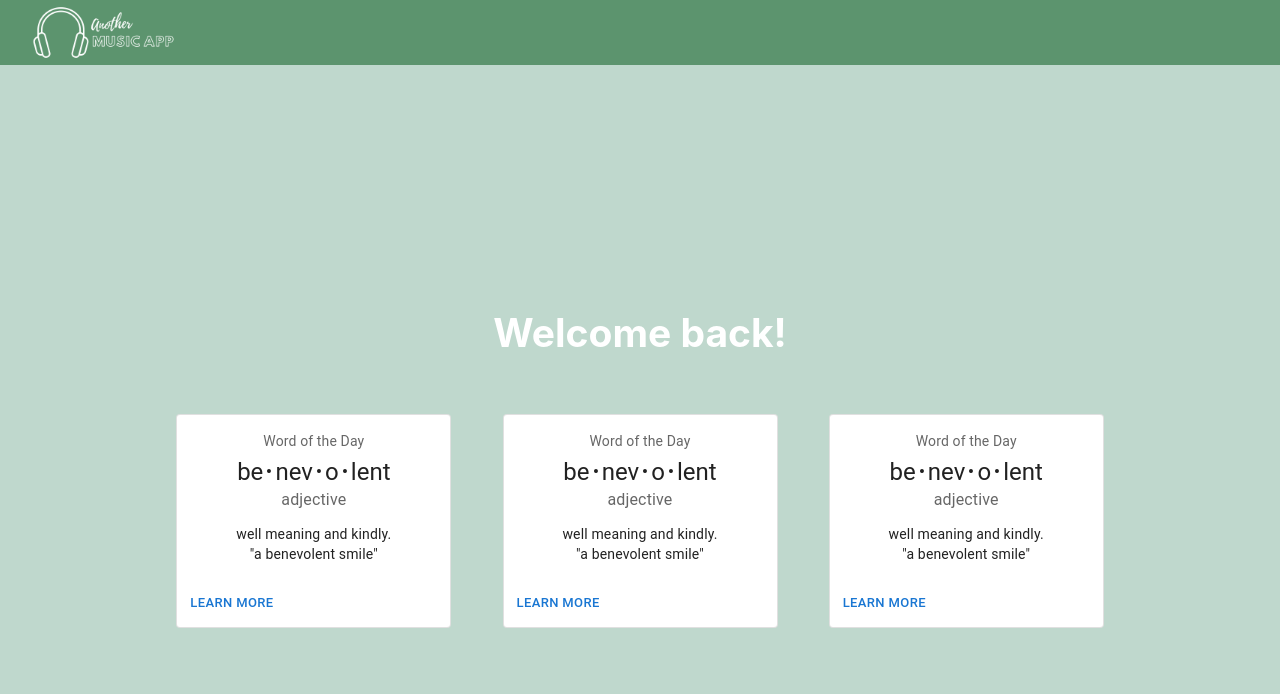
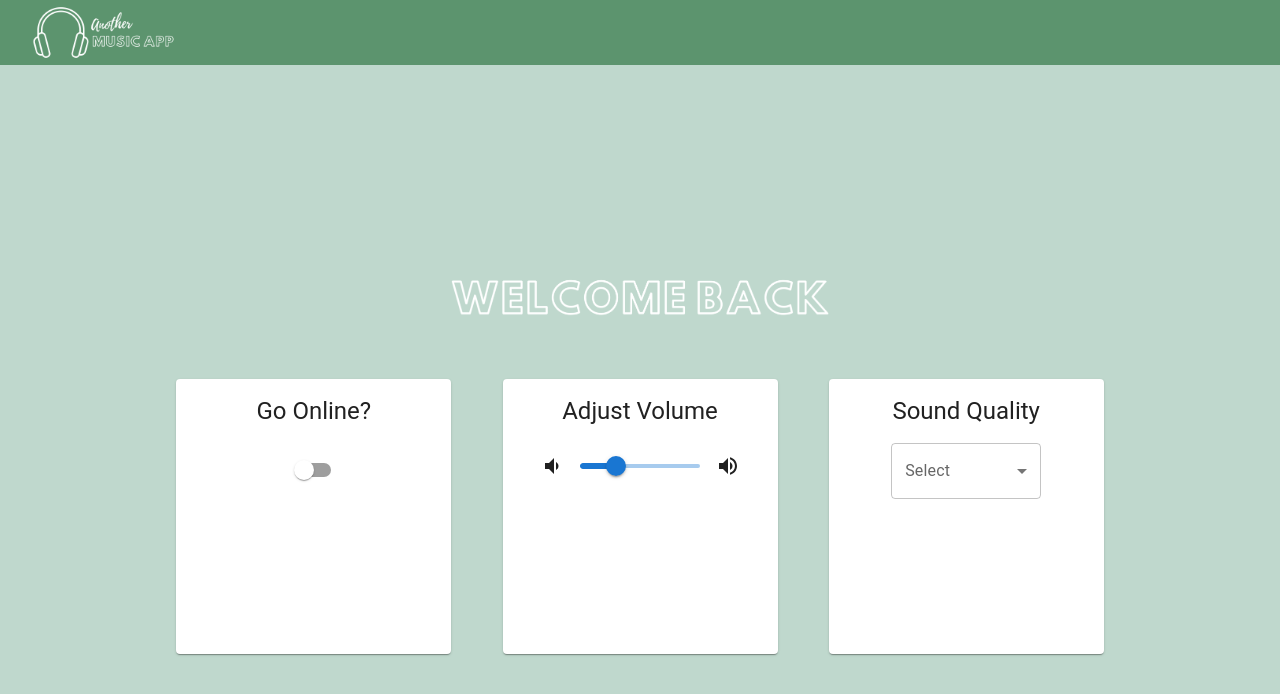
Before and after one commit to JohnnyCulbreth/js-411-my-music-app, a React (Create React App) app: page / in a window 1280 px wide. Shown: the top 694 px of the page. Built offline with nearby package versions, Linux system fonts and the light colour scheme.

Commit message:
created cards and added to dashboard

```diff
--- a/src/App.css
+++ b/src/App.css
@@ -20,3 +20,15 @@
 .displaycard {
   margin: 2vw;
 }
+
+.switch {
+  align-items: center;
+  justify-content: center;
+  margin: auto;
+}
+
+.slider {
+  align-items: center;
+  justify-content: center;
+  margin: auto;
+}
--- a/src/App.js
+++ b/src/App.js
@@ -1,7 +1,8 @@
 import './App.css';
 import React from 'react';
 import ResponsiveAppBar from './components/ResponsiveAppBar';
-import OutlinedCard from './components/Dashboard';
+import Dashboard from './components/Dashboard';
+import welcomeback from './welcomeback.png';
 
 function App(props) {
   const [loggedIn, setLoggedIn] = React.useState(false);
@@ -20,18 +21,10 @@ function App(props) {
     <div className='App'>
       <ResponsiveAppBar />
       <header className='App-header'>
-        <h2>Welcome back!</h2>
+        <img src={welcomeback} style={{ width: 400, height: 92, margin: 5 }} />
         <div className='content'>
-          <div className='cards'>
-            <div className='displaycard'>
-              <OutlinedCard />
-            </div>
-            <div className='displaycard'>
-              <OutlinedCard />
-            </div>
-            <div className='displaycard'>
-              <OutlinedCard />
-            </div>
+          <div className='dashboard'>
+            <Dashboard />
           </div>
         </div>
       </header>
--- a/src/components/Dashboard.js
+++ b/src/components/Dashboard.js
@@ -1,48 +1,26 @@
-import * as React from 'react';
-import Box from '@mui/material/Box';
-import Card from '@mui/material/Card';
-import CardActions from '@mui/material/CardActions';
-import CardContent from '@mui/material/CardContent';
-import Button from '@mui/material/Button';
-import Typography from '@mui/material/Typography';
+// import { DashboardOutlined } from '@material-ui/icons';
+import React, { Component } from 'react';
+import SwitchCard from './SwitchCard';
+import VolumeCard from './VolumeCard';
+import SoundCard from './SoundCard';
 
-const bull = (
-  <Box
-    component='span'
-    sx={{ display: 'inline-block', mx: '2px', transform: 'scale(0.8)' }}
-  >
-    •
-  </Box>
-);
-
-const card = (
-  <React.Fragment>
-    <CardContent>
-      <Typography sx={{ fontSize: 14 }} color='text.secondary' gutterBottom>
-        Word of the Day
-      </Typography>
-      <Typography variant='h5' component='div'>
-        be{bull}nev{bull}o{bull}lent
-      </Typography>
-      <Typography sx={{ mb: 1.5 }} color='text.secondary'>
-        adjective
-      </Typography>
-      <Typography variant='body2'>
-        well meaning and kindly.
-        <br />
-        {'"a benevolent smile"'}
-      </Typography>
-    </CardContent>
-    <CardActions>
-      <Button size='small'>Learn More</Button>
-    </CardActions>
-  </React.Fragment>
-);
-
-export default function OutlinedCard() {
+function Dashboard() {
   return (
-    <Box sx={{ minWidth: 275 }}>
-      <Card variant='outlined'>{card}</Card>
-    </Box>
+    <div className='cards'>
+      <div class='displaycard'>
+        {' '}
+        <SwitchCard />{' '}
+      </div>
+      <div class='displaycard'>
+        {' '}
+        <VolumeCard />{' '}
+      </div>
+      <div class='displaycard'>
+        {' '}
+        <SoundCard />{' '}
+      </div>
+    </div>
   );
 }
+
+export default Dashboard;
--- /dev/null
+++ b/src/components/SoundCard.js
@@ -0,0 +1,40 @@
+import * as React from 'react';
+import Card from '@mui/material/Card';
+import InputLabel from '@mui/material/InputLabel';
+import MenuItem from '@mui/material/MenuItem';
+import FormControl from '@mui/material/FormControl';
+import Select from '@mui/material/Select';
+import Typography from '@mui/material/Typography';
+import CardContent from '@mui/material/CardContent';
+
+export default function SoundCard() {
+  const [quality, setQuality] = React.useState('');
+
+  const handleChange = (event) => {
+    setQuality(event.target.value);
+  };
+
+  return (
+    <Card sx={{ minWidth: 275, minHeight: 275 }}>
+      <CardContent>
+        <Typography variant='h5' component='div'>
+          Sound Quality
+        </Typography>
+      </CardContent>
+      <FormControl style={{ width: 150 }}>
+        <InputLabel id='demo-simple-select-label'>Select</InputLabel>
+        <Select
+          labelId='demo-simple-select-label'
+          id='demo-simple-select'
+          value={quality}
+          label='Quality'
+          onChange={handleChange}
+        >
+          <MenuItem value={1}>Low</MenuItem>
+          <MenuItem value={2}>Normal</MenuItem>
+          <MenuItem value={3}>High</MenuItem>
+        </Select>
+      </FormControl>
+    </Card>
+  );
+}
--- /dev/null
+++ b/src/components/SwitchCard.js
@@ -0,0 +1,25 @@
+import * as React from 'react';
+import Card from '@mui/material/Card';
+import CardActions from '@mui/material/CardActions';
+import CardContent from '@mui/material/CardContent';
+import Typography from '@mui/material/Typography';
+import Switch from '@mui/material/Switch';
+
+const label = { inputProps: { 'aria-label': 'Switch demo' } };
+
+export default function SwitchCard() {
+  return (
+    <Card sx={{ minWidth: 275, minHeight: 275 }}>
+      <CardContent>
+        <Typography variant='h5' component='div'>
+          Go Online?
+        </Typography>
+      </CardContent>
+      <CardActions>
+        <div className='switch'>
+          <Switch {...label} />
+        </div>
+      </CardActions>
+    </Card>
+  );
+}
--- /dev/null
+++ b/src/components/VolumeCard.js
@@ -0,0 +1,48 @@
+import * as React from 'react';
+import Card from '@mui/material/Card';
+import CardActions from '@mui/material/CardActions';
+import CardContent from '@mui/material/CardContent';
+import Typography from '@mui/material/Typography';
+import Box from '@mui/material/Box';
+import Stack from '@mui/material/Stack';
+import Slider from '@mui/material/Slider';
+import VolumeDown from '@mui/icons-material/VolumeDown';
+import VolumeUp from '@mui/icons-material/VolumeUp';
+
+export default function VolumeCard() {
+  const [value, setValue] = React.useState(30);
+
+  const handleChange = (event, newValue) => {
+    setValue(newValue);
+  };
+
+  return (
+    <Card sx={{ minWidth: 275, minHeight: 275 }}>
+      <CardContent>
+        <Typography variant='h5' component='div'>
+          Adjust Volume
+        </Typography>
+      </CardContent>
+      <CardActions>
+        <div className='slider'>
+          <Box sx={{ width: 200 }}>
+            <Stack
+              spacing={2}
+              direction='row'
+              sx={{ mb: 1 }}
+              alignItems='center'
+            >
+              <VolumeDown />
+              <Slider
+                aria-label='Volume'
+                value={value}
+                onChange={handleChange}
+              />
+              <VolumeUp />
+            </Stack>
+          </Box>
+        </div>
+      </CardActions>
+    </Card>
+  );
+}
```
Also changed, not shown: src/welcomeback.png (added).
